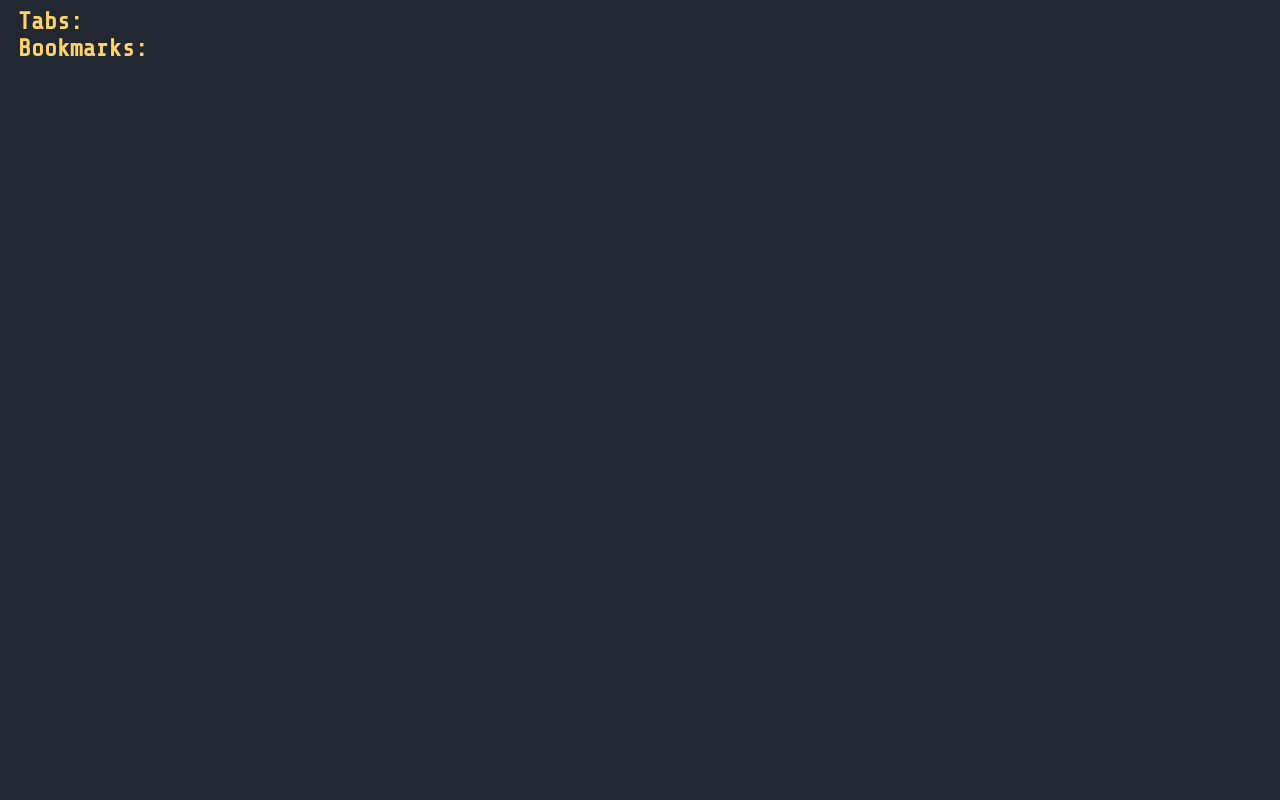
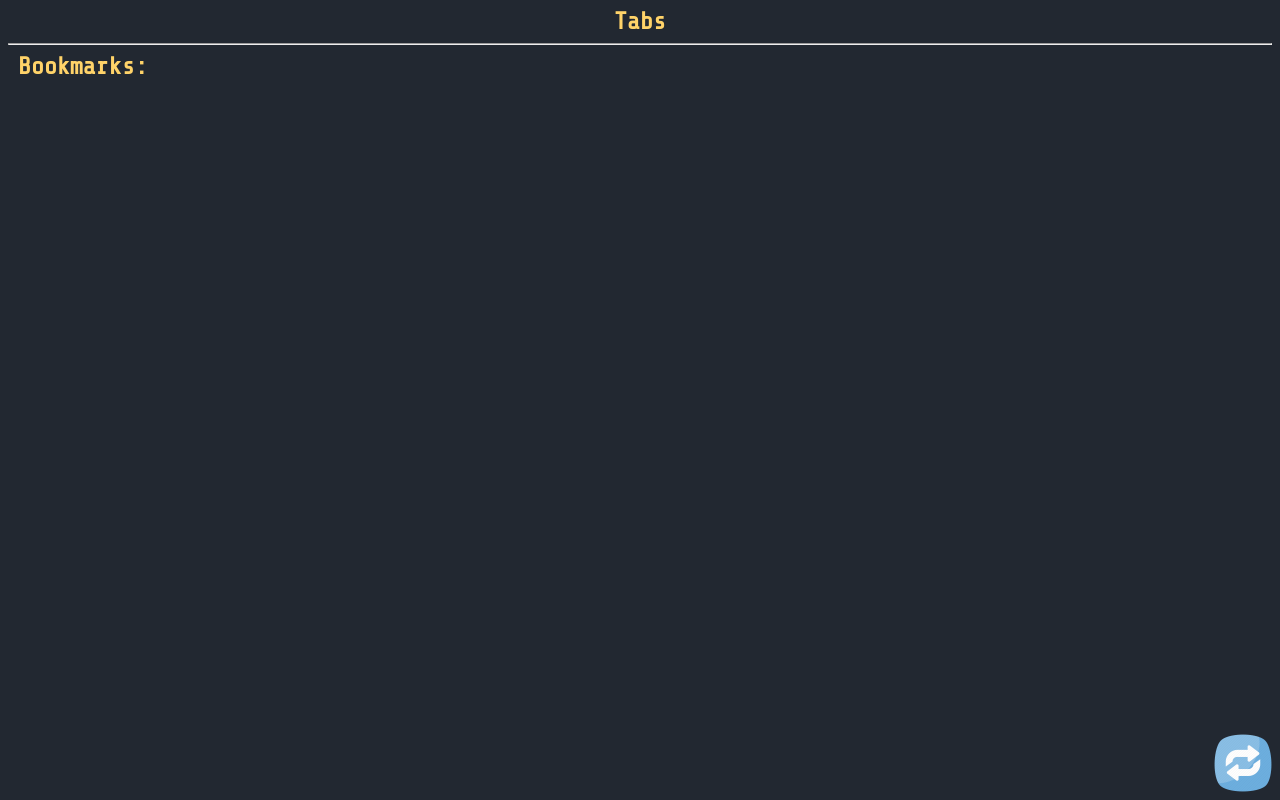
Before and after one commit to t1eb4n/firefox-extension, a browser extension: page html/sidebar.html in a window 1280 px wide. Drawn offline with Linux system fonts and the light colour scheme.

Commit message:
Centering tabs header, and adding a refresh button for dev

```diff
--- a/css/sidebar.css
+++ b/css/sidebar.css
@@ -3,3 +3,12 @@ body {font-family: "ShareTech";}
 
 body {margin: 8px; background-color: #222831; color: #FFD369; font-size: 16px;}
 .sidebarSectionHeader {margin: 0 10px 0; padding: 0; font-size: 24px;}
+
+#refreshButton{
+  position: absolute;
+  bottom: 5px;
+  right: 5px;
+  height: 64px;
+  width: 64px;
+  background-image: url('../imgs/refresh.png');
+}
--- a/css/tabs.css
+++ b/css/tabs.css
@@ -1,3 +1,5 @@
+#tabsHeader {text-align: center;}
+
 #tabs {
   min-width: 360px;
   line-height: 24px;
--- a/html/sidebar.html
+++ b/html/sidebar.html
@@ -7,12 +7,15 @@
   </head>
 
   <body>
-    <h2 class="sidebarSectionHeader">Tabs&colon;</h2>
+    <h2 id="tabsHeader" class="sidebarSectionHeader">Tabs</h2>
     <div id="tabs"></div>
+
+    <hr />
 
     <h2 class="sidebarSectionHeader">Bookmarks: </h2>
     <div id="bookmarks"></div>
 
+    <script src="../js/sidebar/sidebar.js"></script>
     <script src="../js/sidebar/tabs.js"></script>
     <script src="../js/sidebar/bookmarks.js"></script>
   </body>
--- /dev/null
+++ b/js/sidebar/sidebar.js
@@ -0,0 +1,10 @@
+(function() {
+  /**
+   * refresh button
+   */
+  const refreshElement = document.createElement('div');
+  refreshElement.id = 'refreshButton';
+  refreshElement.onclick = () => window.location.reload(true);
+
+  document.body.appendChild(refreshElement);
+})();
```
Also changed, not shown: imgs/refresh.png (added), 1 other file.
